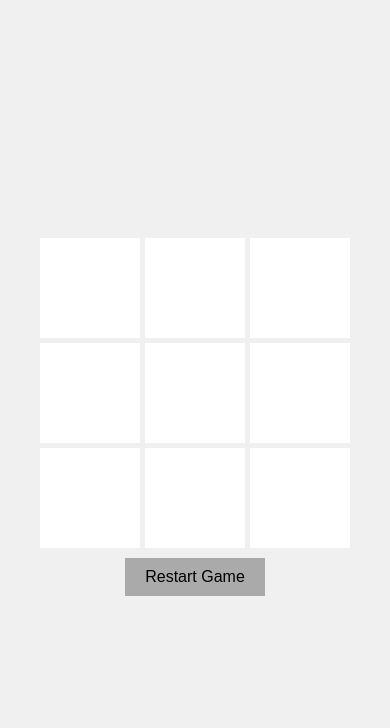
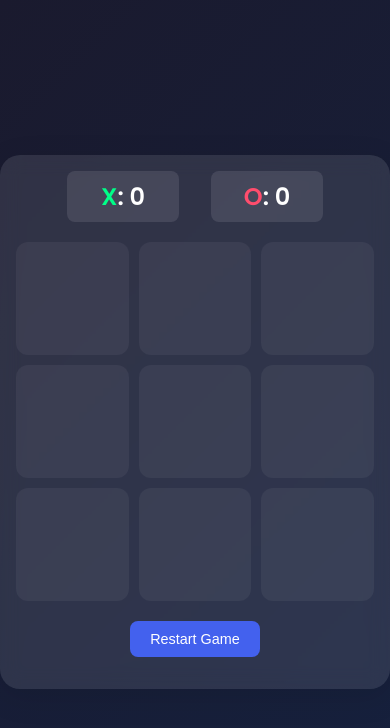
Before and after one commit to usamadar/tictactoe, a plain HTML site: page index.html in a window 390 px wide. Drawn offline with Linux system fonts and the light colour scheme.

Commit message:
Enhance Tic Tac Toe game with score tracking, improved layout, and responsive design. Added a reset button and integrated Google Fonts for better aesthetics. Updated styles for a modern look and feel.

```diff
--- a/index.html
+++ b/index.html
@@ -2,12 +2,20 @@
 <html lang="en">
 <head>
     <meta charset="UTF-8">
-    <meta name="viewport" content="width=device-width, initial-scale=1.0">
+    <meta name="viewport" content="width=device-width, initial-scale=1.0, maximum-scale=1.0, user-scalable=no">
     <title>Tic Tac Toe</title>
     <link rel="stylesheet" href="style.css">
 </head>
 <body>
-    <div class="game">
+    <div class="container">
+        <div class="score-board">
+            <div class="score">
+                <span class="x-color">X</span>: <span id="x-score">0</span>
+            </div>
+            <div class="score">
+                <span class="o-color">O</span>: <span id="o-score">0</span>
+            </div>
+        </div>
         <div class="board" id="board">
             <div class="cell" data-cell></div>
             <div class="cell" data-cell></div>
@@ -15,10 +23,11 @@
             <div class="cell" data-cell></div>
             <div class="cell" data-cell></div>
             <div class="cell" data-cell></div>
-            <div class="cell"  data-cell></div>
+            <div class="cell" data-cell></div>
             <div class="cell" data-cell></div>
             <div class="cell" data-cell></div>
         </div>
+        <button id="resetButton" class="reset-button">Restart Game</button>
         <div class="winning-message" id="winningMessage">
             <div data-winning-message-text></div>
             <button id="restartButton">Restart</button>
--- a/script.js
+++ b/script.js
@@ -1,3 +1,11 @@
+document.addEventListener('DOMContentLoaded', () => {
+    // Add Poppins font
+    const link = document.createElement('link');
+    link.href = 'https://fonts.googleapis.com/css2?family=Poppins:wght@400;500;600&display=swap';
+    link.rel = 'stylesheet';
+    document.head.appendChild(link);
+});
+
 const X_CLASS = 'x';
 const CIRCLE_CLASS = 'circle';
 const WINNING_COMBINATIONS = [
@@ -11,22 +19,22 @@ const WINNING_COMBINATIONS = [
     [2, 4, 6]
 ];
 
-const cellElements = document.querySelectorAll('.cell'); // Ensure this selector matches your HTML
-const board = document.querySelector('.board'); // Ensure this selector matches your HTML
+const cellElements = document.querySelectorAll('[data-cell]');
+const board = document.getElementById('board');
 const winningMessageElement = document.getElementById('winningMessage');
 const winningMessageTextElement = document.querySelector('[data-winning-message-text]');
 const restartButton = document.getElementById('restartButton');
-const newRestartButton = document.createElement('button');
-newRestartButton.className = 'reset-button';
-newRestartButton.textContent = 'Restart Game';
-newRestartButton.addEventListener('click', startGame);
-const gameContainer = document.querySelector('.game');
-gameContainer.appendChild(newRestartButton);
+const resetButton = document.getElementById('resetButton');
 let circleTurn;
+let xScore = 0;
+let oScore = 0;
+const xScoreSpan = document.getElementById('x-score');
+const oScoreSpan = document.getElementById('o-score');
 
 startGame();
 
 restartButton.addEventListener('click', startGame);
+resetButton.addEventListener('click', startGame);
 
 function startGame() {
     circleTurn = false;
@@ -60,6 +68,13 @@ function endGame(draw) {
         winningMessageTextElement.innerText = 'Draw!';
     } else {
         winningMessageTextElement.innerText = `${circleTurn ? "O's" : "X's"} Wins!`;
+        if (circleTurn) {
+            oScore++;
+            oScoreSpan.textContent = oScore;
+        } else {
+            xScore++;
+            xScoreSpan.textContent = xScore;
+        }
     }
     winningMessageElement.classList.add('show');
 }
--- a/style.css
+++ b/style.css
@@ -1,74 +1,225 @@
 body {
+    background: linear-gradient(135deg, #1a1a2e, #16213e);
+    color: #fff;
+    font-family: 'Poppins', sans-serif;
+    min-height: 100vh;
+    margin: 0;
     display: flex;
     justify-content: center;
     align-items: center;
-    height: 100vh;
-    background-color: #f0f0f0;
-    margin: 0;
-    font-family: Arial, sans-serif;
 }
 
-.game {
-    display: flex;
-    flex-direction: column;
-    align-items: center;
+.container {
+    background: rgba(255, 255, 255, 0.1);
+    backdrop-filter: blur(10px);
+    border-radius: 20px;
+    padding: 2rem;
+    box-shadow: 0 8px 32px rgba(0, 0, 0, 0.1);
+    max-width: 600px;
+    width: 90%;
 }
 
 .board {
     display: grid;
-    grid-template-columns: repeat(3, 100px);
-    grid-template-rows: repeat(3, 100px);
-    gap: 5px;
+    grid-template-columns: repeat(3, 1fr);
+    gap: 10px;
+    margin: 20px 0;
+    width: 100%;
+    max-width: 400px;
+    margin: 20px auto;
 }
 
 .cell {
-    width: 100px;
-    height: 100px;
-    background-color:white;
+    background: rgba(255, 255, 255, 0.05);
+    border: none;
+    border-radius: 12px;
+    aspect-ratio: 1;
+    font-size: 2.5rem;
+    color: #fff;
+    cursor: pointer;
+    transition: all 0.3s ease;
     display: flex;
     justify-content: center;
     align-items: center;
-    font-size: 2em;
-    cursor: pointer;
+    width: 100%;
+    min-height: 100px;
+}
+
+.cell:hover {
+    background: rgba(255, 255, 255, 0.1);
+    transform: translateY(-2px);
 }
 
 .cell.x {
-    color: red;
+    color: #00ff88;
 }
 
 .cell.circle {
-    color: blue;
+    color: #ff4d6d;
+}
+
+#status {
+    font-size: 1.5rem;
+    margin: 1rem 0;
+    text-align: center;
+    min-height: 2rem;
+}
+
+#resetButton {
+    background: #4361ee;
+    color: white;
+    border: none;
+    padding: 12px 24px;
+    border-radius: 8px;
+    font-size: 1rem;
+    cursor: pointer;
+    transition: all 0.3s ease;
+    display: block;
+    margin: 1rem auto;
+}
+
+#resetButton:hover {
+    background: #3250d9;
+    transform: translateY(-2px);
+}
+
+.winning-cell {
+    animation: winner 1s ease infinite;
+}
+
+@keyframes winner {
+    0% { transform: scale(1); }
+    50% { transform: scale(1.1); }
+    100% { transform: scale(1); }
+}
+
+/* Responsive design */
+@media (max-width: 480px) {
+    .container {
+        padding: 1rem;
+        width: 95%;
+    }
+
+    .cell {
+        font-size: 2rem;
+        min-height: 80px;
+    }
+
+    .score-board {
+        font-size: 1.2rem;
+        margin-bottom: 0.5rem;
+    }
+
+    .score {
+        min-width: 60px;
+        padding: 0.3rem 0.8rem;
+    }
+
+    #resetButton, #restartButton {
+        padding: 10px 20px;
+        font-size: 0.9rem;
+    }
+
+    .winning-message {
+        padding: 1.5rem;
+        width: 80%;
+    }
+}
+
+/* Add styles for even smaller screens */
+@media (max-width: 320px) {
+    .container {
+        padding: 0.8rem;
+    }
+
+    .cell {
+        font-size: 1.8rem;
+        min-height: 70px;
+    }
+
+    .score-board {
+        font-size: 1rem;
+    }
 }
 
 .winning-message {
     display: none;
-    flex-direction: column;
-    align-items: center;
-    justify-content: center;
-    position: absolute;
+    position: fixed;
     top: 50%;
-    transform: translateY(-50%);
-    background-color: rgba(0, 0, 0, 0.8);
-    color: #fff;
-    padding: 20px;
-    border-radius: 10px;
+    left: 50%;
+    transform: translate(-50%, -50%);
+    background: rgba(0, 0, 0, 0.9);
+    padding: 2rem;
+    border-radius: 12px;
+    text-align: center;
+    z-index: 100;
 }
 
 .winning-message.show {
-    display: flex;
+    display: block;
 }
 
-button {
-    margin-top: 10px;
-    padding: 10px 20px;
-    font-size: 1em;
+#restartButton {
+    background: #4361ee;
+    color: white;
+    border: none;
+    padding: 12px 24px;
+    border-radius: 8px;
+    font-size: 1rem;
     cursor: pointer;
+    transition: all 0.3s ease;
+    display: block;
+    margin: 1rem auto;
 }
 
 .reset-button {
-    margin: 10px;
-    padding: 10px 20px;
-    background-color: #aaa;
+    background: #4361ee;
+    color: white;
     border: none;
+    padding: 12px 24px;
+    border-radius: 8px;
+    font-size: 1rem;
     cursor: pointer;
+    transition: all 0.3s ease;
+    display: block;
+    margin: 1rem auto;
 }
+
+.score-board {
+    display: flex;
+    justify-content: center;
+    gap: 2rem;
+    margin-bottom: 1rem;
+    font-size: 1.5rem;
+    font-weight: 600;
+}
+
+.score {
+    padding: 0.5rem 1rem;
+    background: rgba(255, 255, 255, 0.1);
+    border-radius: 8px;
+    min-width: 80px;
+    text-align: center;
+}
+
+.x-color {
+    color: #00ff88;
+}
+
+.o-color {
+    color: #ff4d6d;
+}
+
+html {
+    touch-action: manipulation;
+    height: 100%;
+    overflow: hidden;
+}
+
+body {
+    overscroll-behavior: none;
+    overflow: hidden;
+    position: fixed;
+    width: 100%;
+    height: 100%;
+}
```
